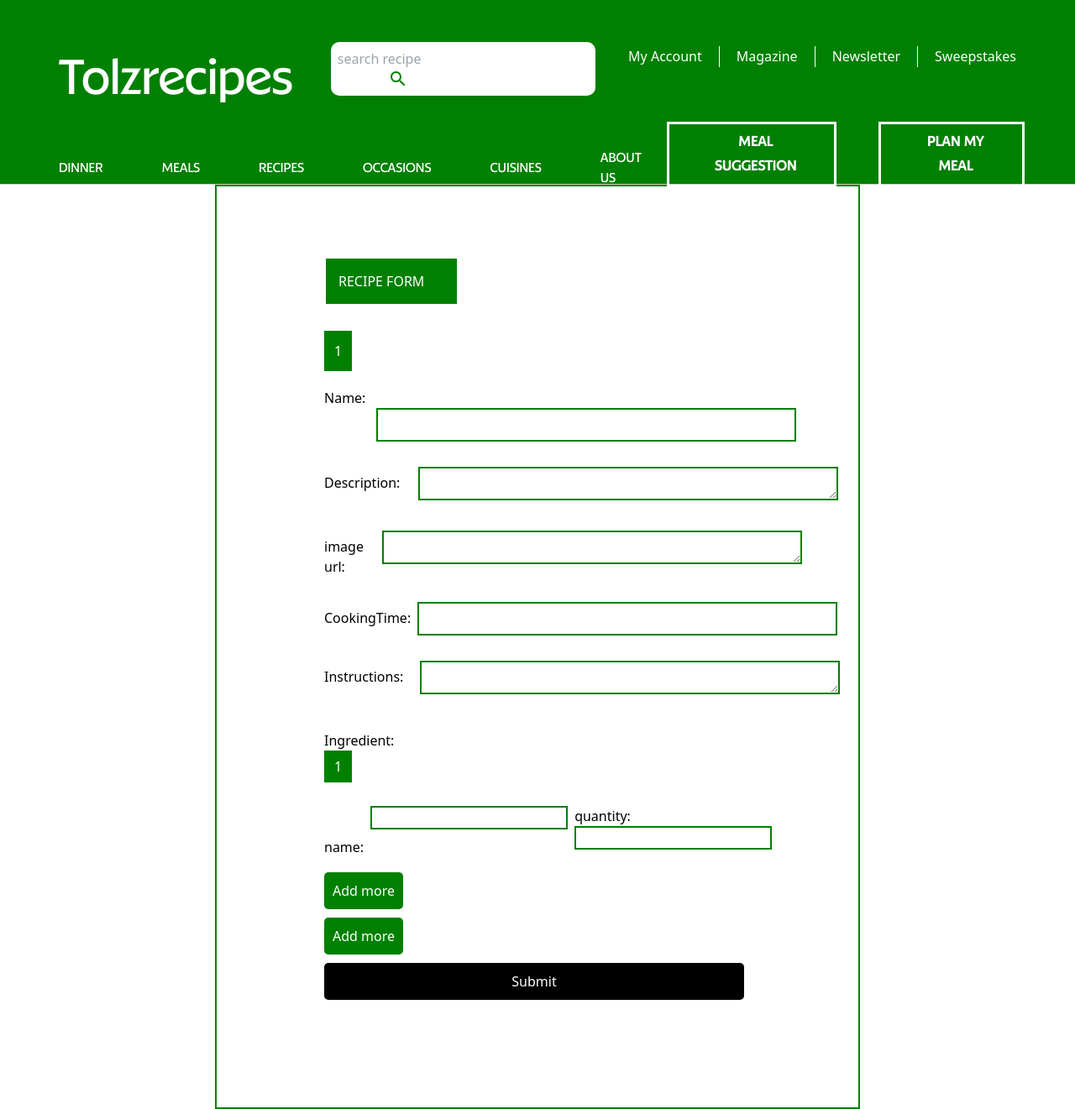
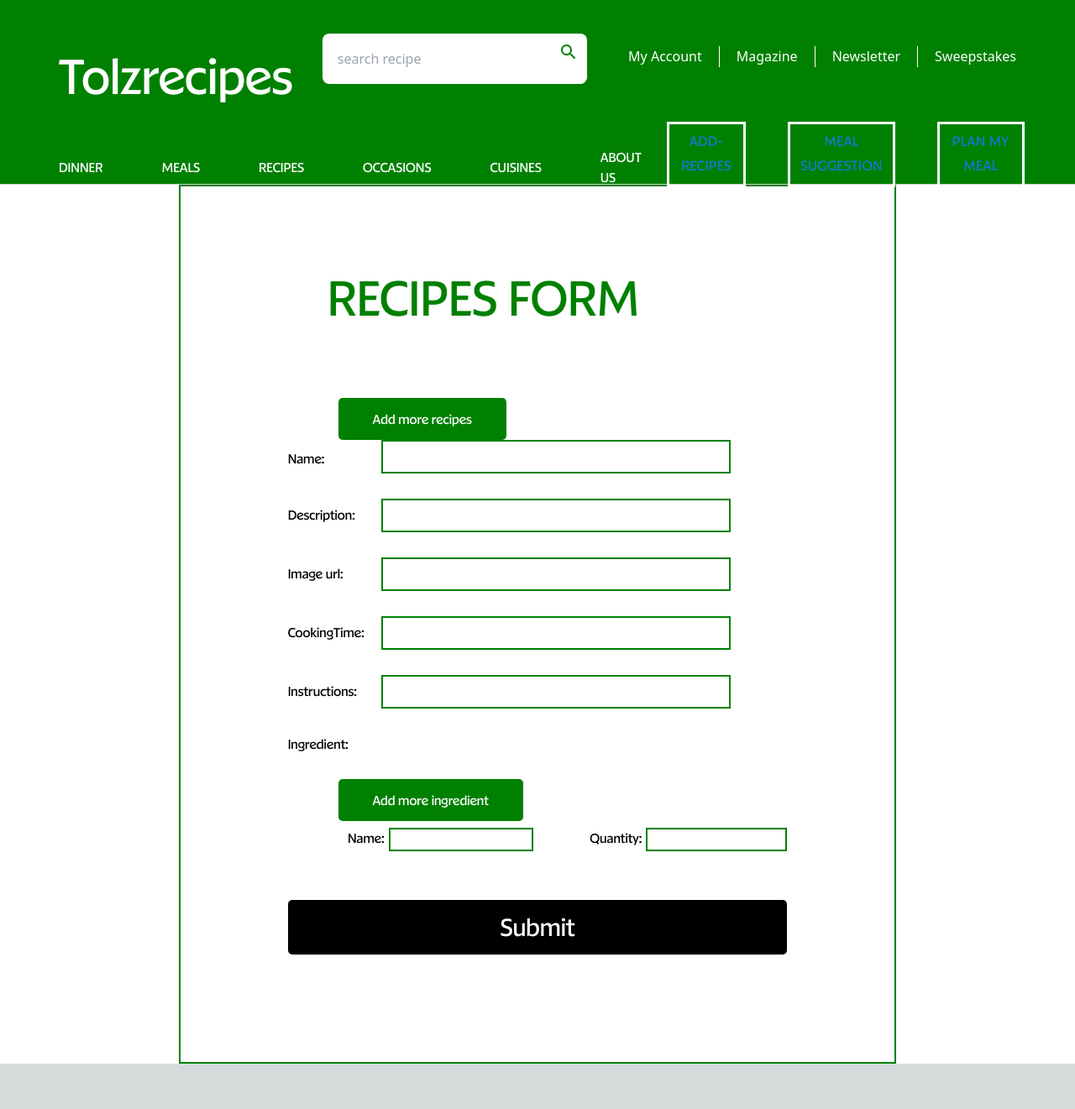
Before and after one commit to Retep-dev/food-tolu, a Next.js app: page /recipeform in a window 1280 px wide. Shown: the whole page at 84% size. After the commit the page ends 1267 px from the top, so only its background shows below. Built offline with nearby package versions, Linux system fonts and the light colour scheme.

Commit message:
third commit01

```diff
--- a/package.json
+++ b/package.json
@@ -15,6 +15,7 @@
     "@mui/icons-material": "^5.15.16",
     "@mui/material": "^5.15.16",
     "axios": "^1.6.8",
+    "dotenv": "^16.4.5",
     "next": "14.2.3",
     "react": "^18",
     "react-dom": "^18"
--- /dev/null
+++ b/src/app/Constants/index.ts
@@ -0,0 +1,2 @@
+export const BASE_URL =
+  "https://3496-2c0f-2a80-11-c110-35b0-870b-beb0-72c7.ngrok-free.app";
--- a/src/app/component/Card.jsx
+++ b/src/app/component/Card.jsx
@@ -9,19 +9,19 @@ const Card = ({ data }) => {
 
   useEffect(() => {
     let d = window.btoa(JSON.stringify(data));
-    setlink("/recipes?data=" + d);
+    setlink("/recipes?data=" + encodeURI(d));
   }, []);
 
   console.log(data.ID);
 
   return (
     <Link href={link ?? ""}>
-      <div>
-        <div className="m-[20px] shadow-sm">
+      <div className=" border-[#ccc] border m-[10px]">
+        <div className="m-[30px]  shadow-sm">
           <img src={data.img_url} width={500} alt="Food"></img>
           <p className="mt-[20px]">{data.name}</p>
         </div>
-        <Star className="ml-0 pl-0" />
+        <Star className="ml-0 pl-0 border border-black" />
       </div>
     </Link>
   );
--- a/src/app/component/Navbar.css
+++ b/src/app/component/Navbar.css
@@ -50,13 +50,21 @@
 .plan_meal {
   border: 3px solid white;
   margin-right: 50px;
-  padding-right: 20px;
+  padding-right: 0px;
   padding-top: 0px;
+  cursor: pointer;
+}
+
+.plan_meal:hover {
+  background-color: white;
+  color: green;
+
+  border: 2px solid green;
 }
 
 .plan_meal P {
   font-size: larger;
-  font-weight: 600;
+  font-weight: 500;
 }
 
 .modal_button Button {
--- a/src/app/component/Navbar.jsx
+++ b/src/app/component/Navbar.jsx
@@ -1,5 +1,6 @@
 "use client";
 
+import "dotenv/config";
 import axios from "axios";
 import { TextField } from "@mui/material";
 import React, { useState } from "react";
@@ -14,6 +15,7 @@ import CookForm from "./CookForm";
 import Link from "next/link";
 import SearchRoundedIcon from "@mui/icons-material/SearchRounded";
 import { useRouter } from "next/navigation";
+import { BASE_URL } from "../Constants";
 // import { useRouter } from "next/router";
 
 function Navbar() {
@@ -63,10 +65,11 @@ function Navbar() {
       ingredients: [items[0]],
     });
 
+    console.log(process.env.BASE_URL);
     let config = {
       method: "post",
       maxBodyLength: Infinity,
-      url: "https://03d2-2c0f-2a80-11-c110-5199-362c-2303-7630.ngrok-free.app/recipes/search",
+      url: BASE_URL + "/recipes/search",
       headers: {
         "Content-Type": "application/json",
         Authorization:
@@ -79,7 +82,8 @@ function Navbar() {
       .request(config)
       .then((response) => {
         setdata(response.data);
-        let d = window.btoa(JSON.stringify(response.data));
+        console.log(response);
+        let d = window.btoa(JSON.stringify(response.data.message.data));
         location.href = "http://localhost:3000/searchpage?data=" + d;
       })
       .catch((error) => {
@@ -95,12 +99,13 @@ function Navbar() {
           </h1>
         </div>
         <div className="nav_middle">
+          <div className="flex mr-0  bg-white rounded-lg pr-[10px]">
             <div className="bg-white overflow-hidden search-box flex flex-wrap items-center p-2  h-auto">
               {items &&
                 items.map((item, i) => {
                   return (
                     <p
-                    className="p-2 cursor-pointer rounded-lg bg-[#008000]  text-white m-1"
+                      className="p-1 cursor-pointer rounded-lg bg-[#008000]  text-white mr-[5px] ml-[5px] "
                       key={i}
                     >
                       {item}{" "}
@@ -111,24 +116,26 @@ function Navbar() {
                             return [...prev];
                           });
                         }}
-                      className="bg-white text-[#008000] ml-[5px] pl-[3px] pr-[3px] pt-[0px]"
+                        className="bg-white text-[#008000] ml-[5px] mr-[5px] pl-[3px] pr-[3px] pt-0"
                       >
                         x
                       </span>
                     </p>
                   );
                 })}
+
               <input
                 type="text"
-              className=" outline-none"
+                className=" outline-none "
                 value={searchTerm}
                 placeholder="search recipe"
                 onChange={(e) => handleInput(e)}
               />
-            <SearchRoundedIcon
-              className="ml-[60px]"
-              onClick={(e) => handleSearch(e)}
-            />
+            </div>
+
+            <span className="cursor-pointer" onClick={(e) => handleSearch(e)}>
+              <SearchRoundedIcon className="  mt-[10px] w-[45px] h-[43px] bg-white text-[#008000]" />
+            </span>
           </div>
           {/* <TextField
             type="text"
@@ -169,10 +176,14 @@ function Navbar() {
         </div>
         <div className="right_plan">
           <div className="plan_meal">
-            <Button
-              style={{ marginTop: "0px", marginLeft: "30px", color: "white" }}
-              onClick={handleOpen1}
-            >
+            <Link href="/recipeform">
+              <Button className="m-[5px] text-white">
+                <p className="copperplate-text">ADD-RECIPES</p>
+              </Button>
+            </Link>
+          </div>
+          <div className="plan_meal">
+            <Button className="m-[5px] text-white" onClick={handleOpen1}>
               <p className="copperplate-text">MEAL SUGGESTION</p>
             </Button>
             <Modal
@@ -188,10 +199,7 @@ function Navbar() {
             </Modal>
           </div>
           <div className="plan_meal">
-            <Button
-              style={{ marginTop: "0px", marginLeft: "30px", color: "white" }}
-              onClick={handleOpen2}
-            >
+            <Button className="m-[5px] text-white" onClick={handleOpen2}>
               <p className="copperplate-text">PLAN MY MEAL</p>
             </Button>
             <Modal
--- a/src/app/page.tsx
+++ b/src/app/page.tsx
@@ -1,4 +1,5 @@
 // import { useState } from "react";
+
 import "./globals.css";
 // import Navbar from "./Navbar/Navbar";
 // import Form from "./Pages/Form";
--- a/src/app/recipeform/page.tsx
+++ b/src/app/recipeform/page.tsx
@@ -191,7 +191,7 @@ const FormPage: React.FC = () => {
     let config = {
       method: "post",
       maxBodyLength: Infinity,
-      url: "https://da5d-102-89-22-194.ngrok-free.app/recipes",
+      url: "https://3496-2c0f-2a80-11-c110-35b0-870b-beb0-72c7.ngrok-free.app",
       headers: {
         "Content-Type": "application/json",
         Authorization:
@@ -212,12 +212,16 @@ const FormPage: React.FC = () => {
 
   return (
     <div className="mt-[220px] flex flex-row bg-white">
-      <div className="w-1/5"></div>
-      <div className="w-3/5 p-[10%] pt-[5%] border-2 border-[#008000]">
-        <h1 className="border-2 border-white w-[160px] p-[15px] mb-[30px] mt-[20px] bg-[#008000]  text-white">
-          RECIPE FORM
+      <div className="w-[20%]"></div>
+      <div className="w-[80%] border-2 border-[#008000]">
+        <div className="h-[200px] p-5">
+          <h1 className="copperplate-text text-[60px] border-2 border-white  p-[15px] ml-[17%]  mt-[50px] text-[#008000] ">
+            RECIPES FORM
           </h1>
-        <div className="flex flex-wrap">
+        </div>
+        <div className="w-[100%] p-[15%] pt-[5%] ">
+          <div className="flex flex-row ">
+            {/* <div className="flex flex-wrap w-[95%]">
               {data.map((entry: any, index: number) => (
                 <h2
                   onClick={() => viewPrevFormData(index)}
@@ -231,68 +235,79 @@ const FormPage: React.FC = () => {
                   {index + 1}
                 </h2>
               ))}
+            </div> */}
+            <button
+              className="copperplate-text border-2 ml-[60px]  bg-[#008000] p-[10px] h-[50px] w-[200px] text-white"
+              type="button"
+              onClick={() => handleAddEntry()}
+            >
+              Add more recipes
+            </button>
           </div>
           <div>
+            {data.map((entry: any, i: number) => {
+              return (
                 <form>
-            <div>
-              <label>Name:</label>
+                  <div className="flex flex-row">
+                    <div className="flex flex-col mr-[20px]">
+                      <label className="copperplate-text mt-[10px]">
+                        Name:
+                      </label>
+                      <label className="copperplate-text mt-[43px]">
+                        Description:
+                      </label>
+                      <label className="copperplate-text mt-[46px]">
+                        Image url:
+                      </label>
+                      <label className="copperplate-text mt-[46px]">
+                        CookingTime:
+                      </label>
+                      <label className="copperplate-text mt-[46px]">
+                        Instructions:
+                      </label>
+                    </div>
+                    <div className="flex flex-col w-[70%]">
                       <input
                         type="text"
                         name="name"
                         value={formEntries.name}
                         onChange={(e) => handleChange(e, 1, null)}
-                className="w-[500px] ml-[62px] border-2 border-[#008000] h-[40px]"
+                        className="w-[full]  border-2 border-[#008000] h-[40px]"
                       />
-            </div>
-            <div className="flex flex-row">
-              <label className="mt-[37px]">Description:</label>
-              <div>
-                <textarea
+                      <input
                         name="description"
                         value={formEntries.description}
                         onChange={(e) => handleChange(e, 1, null)}
-                  className="w-[500px] ml-[22px] border-2 border-[#008000] h-[40px] mt-[30px]"
+                        className="w-[full] border-2 border-[#008000] h-[40px] mt-[30px]"
                       />
-              </div>
-            </div>
-            <div className="flex flex-row">
-              <label className="mt-[37px]">image url:</label>
-              <div>
-                <textarea
+                      <input
                         name="image"
                         value={formEntries.image}
                         onChange={(e) => handleChange(e, 1, null)}
-                  className="w-[500px] ml-[22px] border-2 border-[#008000] h-[40px] mt-[30px]"
+                        className="w-[full] border-2 border-[#008000] h-[40px] mt-[30px]"
                       />
-              </div>
-            </div>
-            <div className="flex flex-row">
-              <label className="mt-[37px]">CookingTime:</label>
-              <div>
                       <input
                         type="text"
                         name="cookingTime"
                         value={formEntries.cookingTime}
                         onChange={(e) => handleChange(e, 1, null)}
-                  className="w-[500px] ml-[8px] border-2 border-[#008000] h-[40px] mt-[30px]"
+                        className="w-[full] border-2 border-[#008000] h-[40px] mt-[30px]"
+                      />
+                      <input
+                        name="instructions"
+                        value={formEntries.instructions}
+                        onChange={(e) => handleChange(e, 1, null)}
+                        className="w-[full] border-2 border-[#008000] h-[40px] mt-[30px]"
                       />
                     </div>
                   </div>
-            <div className="flex flex-row">
-              <label className="mt-[37px]">Instructions:</label>
-              <div>
-                <textarea
-                  name="instructions"
-                  value={formEntries.instructions}
-                  onChange={(e) => handleChange(e, 1, null)}
-                  className="w-[500px] ml-[20px] border-2 border-[#008000] h-[40px] mt-[30px]"
-                />
-              </div>
-            </div>
-
-            <div className="flex flex-col">
-              <label className="mt-[37px]">Ingredient:</label>
-              <div className="flex flex-wrap items-center">
+                  <div className="mt-[30px]">
+                    <label className="copperplate-text mt-[37px]">
+                      Ingredient:
+                    </label>
+                    <div className="flex flex-col mt-[20px]">
+                      <div className="flex flex-row ">
+                        {/* <div className="flex flex-wrap w-[95%]">
                       {ingredientsData.map((entry, index) => {
                         return (
                           <h2
@@ -311,52 +326,52 @@ const FormPage: React.FC = () => {
                           </h2>
                         );
                       })}
+                    </div> */}
+                        <button
+                          className="copperplate-text border-2 ml-[60px]  bg-[#008000] p-[10px] h-[50px] w-[220px] text-white"
+                          type="button"
+                          onClick={() => handleingredientAddEntry(1)}
+                        >
+                          Add more ingredient
+                        </button>
                       </div>
 
                       <div className="flex w-[100%] space-x-2 my-2">
-                <label className="mt-[37px]">name:</label>
-                <div>
+                        <div className="flex mr-[10%] ml-[12%]">
+                          <label className="copperplate-text">Name:</label>
+                          <div className="ml-[5px]">
                             <input
                               type="text"
                               name="name"
                               value={ingredientEntries.name}
                               onChange={(e) => handleIngredientChange(e)}
-                    className=" border-2 border-[#008000] "
+                              className="w-full border-2 border-[#008000] "
                             />
                           </div>
-                <div>
-                  <label className="mt-[37px]">quantity:</label>
+                        </div>
+                        <div className="flex">
+                          <label className="copperplate-text">Quantity:</label>
+                          <div className="ml-[5px]">
                             <input
                               type="text"
                               name="quantity"
                               value={ingredientEntries.quantity}
                               onChange={(e) => handleIngredientChange(e)}
-                    className=" border-2 border-[#008000] "
+                              className="w-full border-2 border-[#008000] "
                             />
                           </div>
                         </div>
-              <div className="w-full">
-                <button
-                  className=" border-2 w-fit ml-auto mr-[20px] bg-[#008000] p-[10px] text-white"
-                  type="button"
-                  onClick={() => handleingredientAddEntry(1)}
-                >
-                  Add more
-                </button>
+                      </div>
+                      <div className="w-full"></div>
                     </div>
                   </div>
                 </form>
+              );
+            })}
           </div>
-        <button
-          className=" border-2  mr-[20px] bg-[#008000] p-[10px] text-white"
-          type="button"
-          onClick={() => handleAddEntry()}
-        >
-          Add more
-        </button>
           {data.length > 0 && (
             <button
-            className=" border-2  mr-[20px] bg-black p-[10px] w-[500px] text-white"
+              className="copperplate-text mt-[50px] border-2   bg-black p-[10px] w-[100%] text-white text-[30px]"
               type="button"
               onClick={handleSubmit}
             >
@@ -364,7 +379,8 @@ const FormPage: React.FC = () => {
             </button>
           )}
         </div>
-      <div className="w-1/5"></div>
+      </div>
+      <div className="w-[20%]"></div>
     </div>
   );
 };
--- a/src/app/recipes/page.tsx
+++ b/src/app/recipes/page.tsx
@@ -18,15 +18,16 @@ function Recipes() {
       router.push("/");
       return;
     }
-    let d = window.atob(link);
+    let d = window.atob(decodeURI(link.split("%3D").join("=")));
     setData(JSON.parse(d));
   }, []);
   console.log(data);
   return (
-    <div className="main_container bg-white flex flex-row items-center w-screen">
-      <div className="w-1/4"></div>
-      <div className="ml-[50px] flex flex-col items-left ">
-        <h1 className="copperplate-text mt-[50px]">{data?.name ?? ""}</h1>
+    <div className="main_container bg-white flex flex-row ">
+      <div className="w-[30%]"></div>
+      <div className="w-[50%]  flex flex-col ">
+        <div className="items-left">
+          <h1 className="copperplate-text  mt-[50px]">{data?.name ?? ""}</h1>
           <div className="bethefirst">
             <p className="bethefirst_left">
               <a href="#" className="underline">
@@ -41,8 +42,8 @@ function Recipes() {
           </div>
           <p className="w-3/4 mt-[20px]">{data?.description ?? ""}</p>
           <div className="bethefirst mt-[20px]">
-          <p className="bethefirst_left">Submitted by lutzflcat </p>
-          <p className="bethefirst_righty">Published on February 16, 2023</p>
+            <p className="bethefirst_left">Submitted by Toluwanimi </p>
+            <p className="bethefirst_righty">Published on May, 2024</p>
           </div>
           <div className="share_section mt-[20px]">
             <div className="Save">
@@ -57,6 +58,7 @@ function Recipes() {
                 <PrintSharpIcon className="share_icon" />
                 <p>Share</p>
                 <ShareOutlinedIcon className="share_icon" />
+              </div>
             </div>
           </div>
         </div>
@@ -163,7 +165,7 @@ function Recipes() {
           <p>Check out our Community Guidelines about reviews.</p>
         </div> */}
       </div>
-      <div className="w-1/4"></div>
+      <div className="w-[20%]"></div>
     </div>
   );
 }
--- a/src/app/searchpage/page.tsx
+++ b/src/app/searchpage/page.tsx
@@ -15,14 +15,14 @@ const Home = () => {
       return;
     }
     let d = window.atob(link);
-    setData(JSON.parse(d).message.data);
+    setData(JSON.parse(d));
   }, []);
 
   const fetchdata = async () => {
     let config = {
       method: "get",
       maxBodyLength: Infinity,
-      url: "https://03d2-2c0f-2a80-11-c110-5199-362c-2303-7630.ngrok-free.app/recipes",
+      url: "https://b19f-2c0f-2a80-11-c110-41d2-c4f8-db0a-bba.ngrok-free.app/recipes",
       headers: {
         Authorization:
           "Bearer eyJhbGciOiJIUzI1NiIsInR5cCI6IkpXVCJ9.eyJlbWFpbCI6ImVtYWlsQGdtYWlsLmNvbSIsImV4cCI6MTcxMjI3MTAwMywidXNlcl9pZCI6ImNmNjhjODlkLThhYTEtNGRmZC04ZDI1LTQ3NmU4ODlkMDkwMiJ9.eCiaReR6OG_KnYiDZw1ZgAsEyNIK2nsfHA84cR0QD9s",
@@ -42,13 +42,15 @@ const Home = () => {
   console.log(data);
 
   return (
-    <div className="w-full flex border-black border mx-auto mt-[220px]">
-      <div className="flex mx-auto border-2  w-fit">
+    <div className="w-full flex border-black border mx-auto mt-[220px] h-[1000px] bg-white">
+      <div className="w-1/5"></div>
+      <div className="grid grid-cols-5 mx-auto border-2  w-[3/5]">
         {data &&
           data.map((d: any) => {
             return <Card data={d} />;
           })}
       </div>
+      <div className="w-1/5"></div>
     </div>
   );
 };
```
Also changed, not shown: src/app/allrecipes/page.tsx (+54 -8 lines), 2 other files (tests, documents, lock files or other folders). Lines whose indentation alone changed are shown as unchanged.
